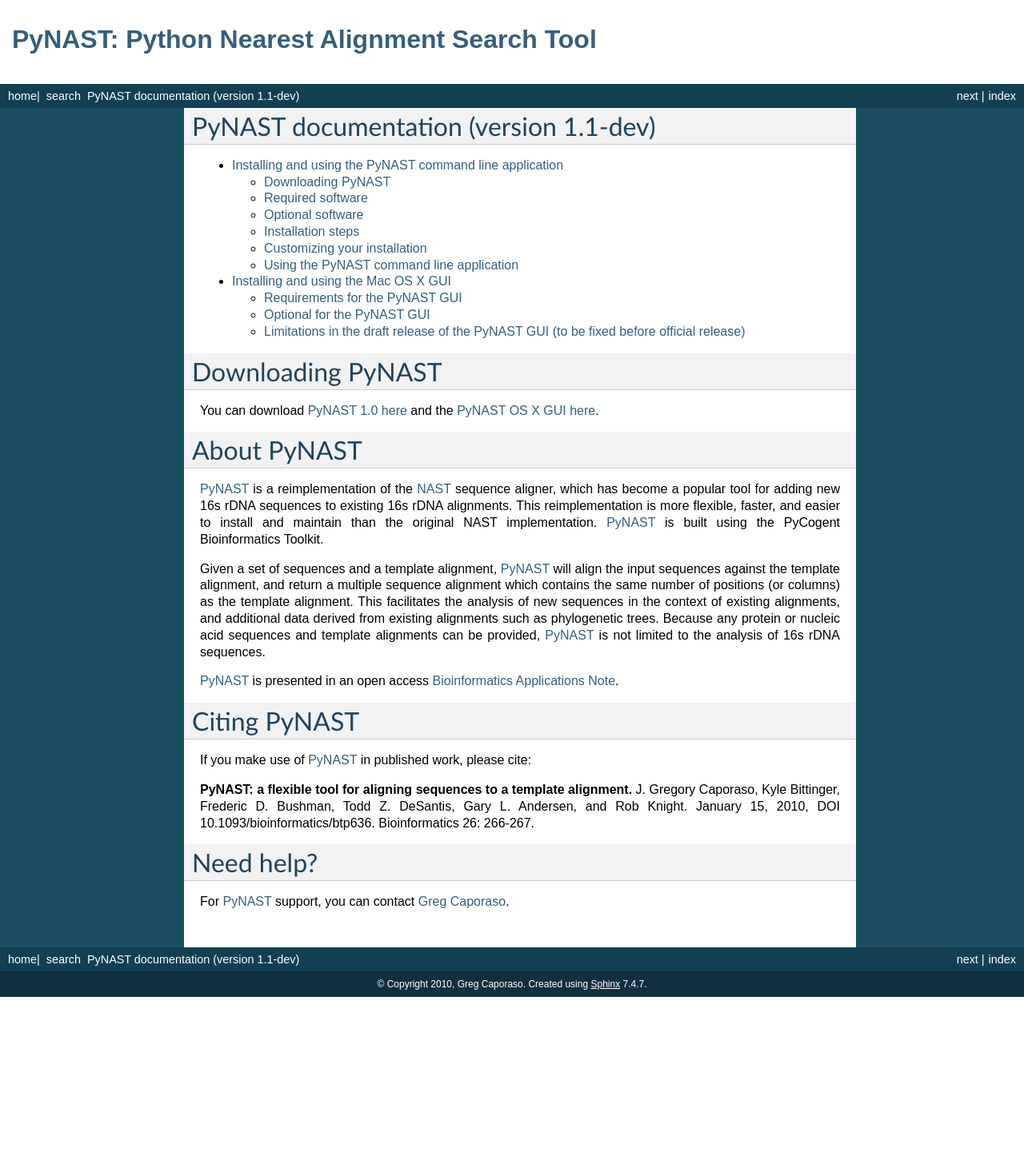
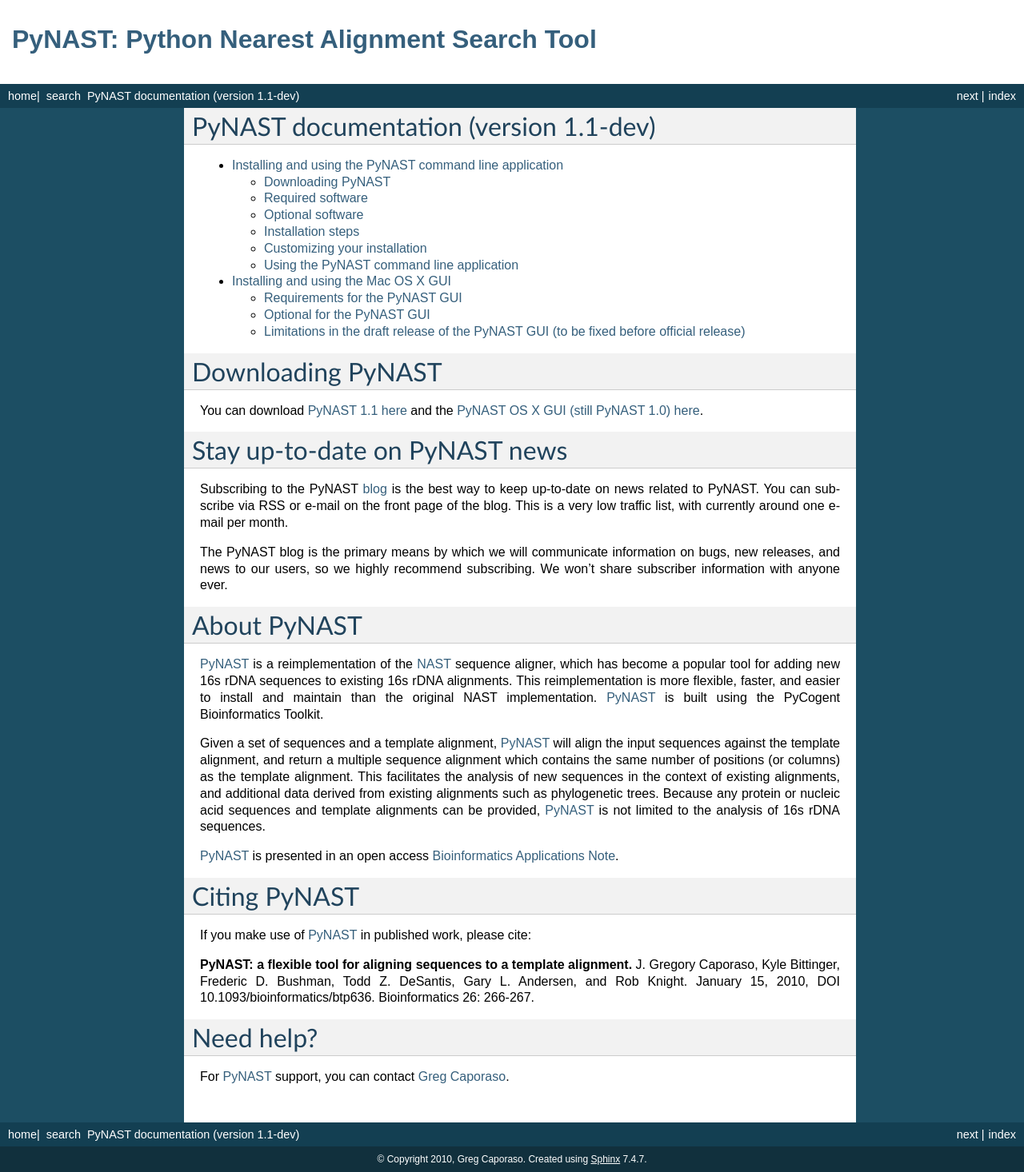
Before and after one commit to biocore/pynast, a Sphinx documentation site: the page built from doc/index.rst, in a window 1280 px wide. Shown: the whole page at 80% size. Built offline with Sphinx 7.4.7, drawn with Linux system fonts in a browser that asks for light colours; before the commit the page ends 1247 px from its top, so only the background shows below that.

Commit message:
Added note on subscribing to the blog to the documentation.

```diff
--- a/doc/index.rst
+++ b/doc/index.rst
@@ -12,7 +12,14 @@
 
 Downloading PyNAST
 ==================
-You can download `PyNAST 1.0 here <https://sourceforge.net/projects/pynast/files/PyNAST%20releases/PyNAST-1.0.tar.gz/download>`_ and the `PyNAST OS X GUI here <https://sourceforge.net/projects/pynast/files/PyNAST.app.zip/download>`_.
+You can download `PyNAST 1.1 here <https://sourceforge.net/projects/pynast/files/PyNAST%20releases/PyNAST-1.1.tar.gz/download>`_ and the `PyNAST OS X GUI (still PyNAST 1.0) here <https://sourceforge.net/projects/pynast/files/PyNAST.app.zip/download>`_.
+
+
+Stay up-to-date on PyNAST news
+==============================
+Subscribing to the PyNAST blog_ is the best way to keep up-to-date on news related to PyNAST. You can subscribe via RSS or e-mail on the front page of the blog. This is a very low traffic list, with currently around one e-mail per month.
+
+The PyNAST blog is the primary means by which we will communicate information on bugs, new releases, and news to our users, so we highly recommend subscribing. We won't share subscriber information with anyone ever.
 
 About PyNAST
 ==================
@@ -22,6 +29,7 @@
 Given a set of sequences and a template alignment, PyNAST_ will align the input sequences against the template alignment, and return a multiple sequence alignment which contains the same number of positions (or columns) as the template alignment. This facilitates the analysis of new sequences in the context of existing alignments, and additional data derived from existing alignments such as phylogenetic trees. Because any protein or nucleic acid sequences and template alignments can be provided, PyNAST_ is not limited to the analysis of 16s rDNA sequences.
 
 PyNAST_ is presented in an open access `Bioinformatics Applications Note <http://bioinformatics.oxfordjournals.org/cgi/content/abstract/btp636>`_.
+
 
 Citing PyNAST
 ==============
@@ -35,4 +43,5 @@
 
 
 .. _PyNAST: http://pynast.sourceforge.net
+.. _blog: http://pynast.wordpress.com
 .. _NAST: http://nar.oxfordjournals.org/cgi/content/full/34/suppl_2/W394
```
Also changed, not shown: 5 other files.
